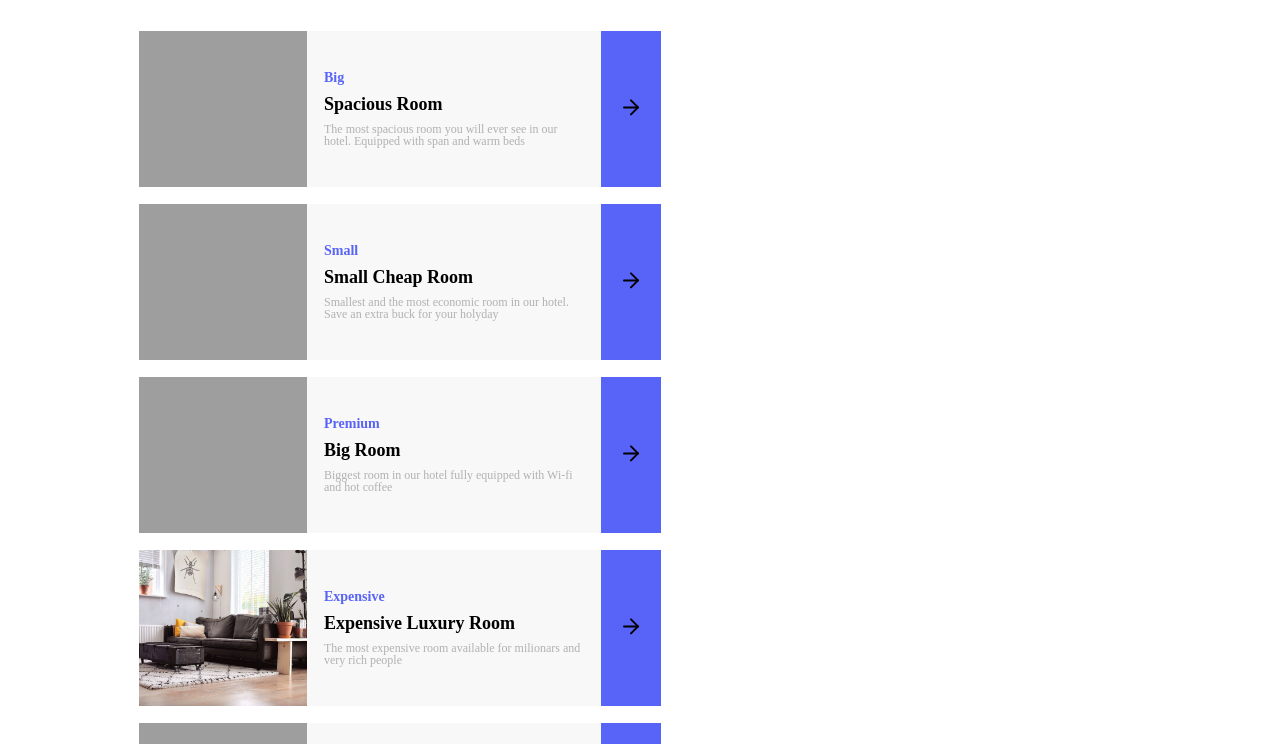
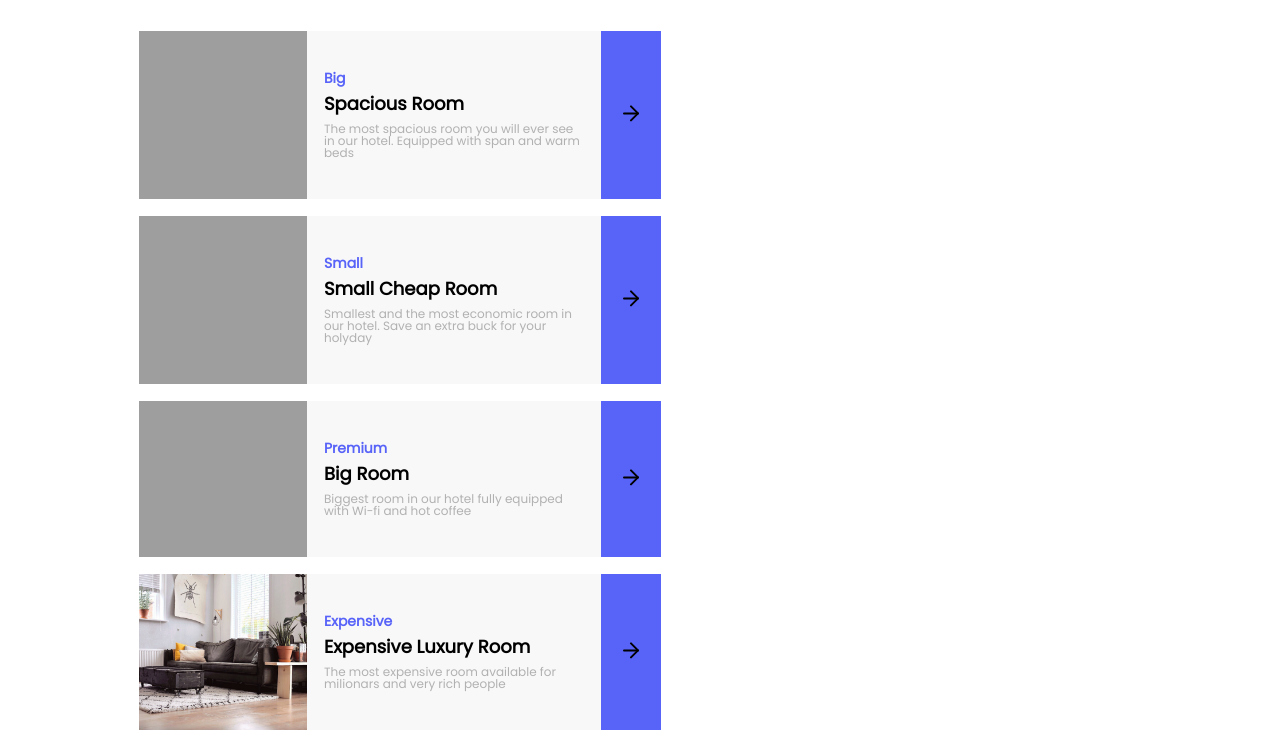
Before and after one commit to LindaGiorgadze/Homework_13, a website: page index.html in a window 1280 px wide. Shown: the part 519-1263 px from the top of the page. Drawn offline with Linux system fonts and the light colour scheme; the site is published under a folder, as on GitHub Pages, so addresses that start at the root find nothing.

Commit message:
Font update

```diff
--- a/scss/basic/fonts.scss
+++ b/scss/basic/fonts.scss
@@ -1,11 +1,11 @@
 @font-face {
     font-family: 'Poppins';
-    src: url('/fonts/Poppins-Regular.eot');
-    src: url('/fonts/Poppins-Regular.eot?#iefix') format('embedded-opentype'),
-        url('/fonts/Poppins-Regular.woff2') format('woff2'),
-        url('/fonts/Poppins-Regular.woff') format('woff'),
-        url('/fonts/Poppins-Regular.ttf') format('truetype'),
-        url('/fonts/Poppins-Regular.svg#Poppins-Regular') format('svg');
+    src: url('../fonts/Poppins-Regular.eot');
+    src: url('../fonts/Poppins-Regular.eot?#iefix') format('embedded-opentype'),
+        url('../fonts/Poppins-Regular.woff2') format('woff2'),
+        url('../fonts/Poppins-Regular.woff') format('woff'),
+        url('../fonts/Poppins-Regular.ttf') format('truetype'),
+        url('../fonts/Poppins-Regular.svg#Poppins-Regular') format('svg');
     // font-weight: normal;
     // font-style: normal;
     font-display: swap;
--- a/scss/main/page1.scss
+++ b/scss/main/page1.scss
@@ -5,7 +5,6 @@
 
 header {
     @extend %container;
-    // background-image: url(/images/header.jpg);
     background-image: url(../images/header.jpg);
     background-size: cover;
     background-repeat: no-repeat;
```
Also changed, not shown: styles/main.css.
